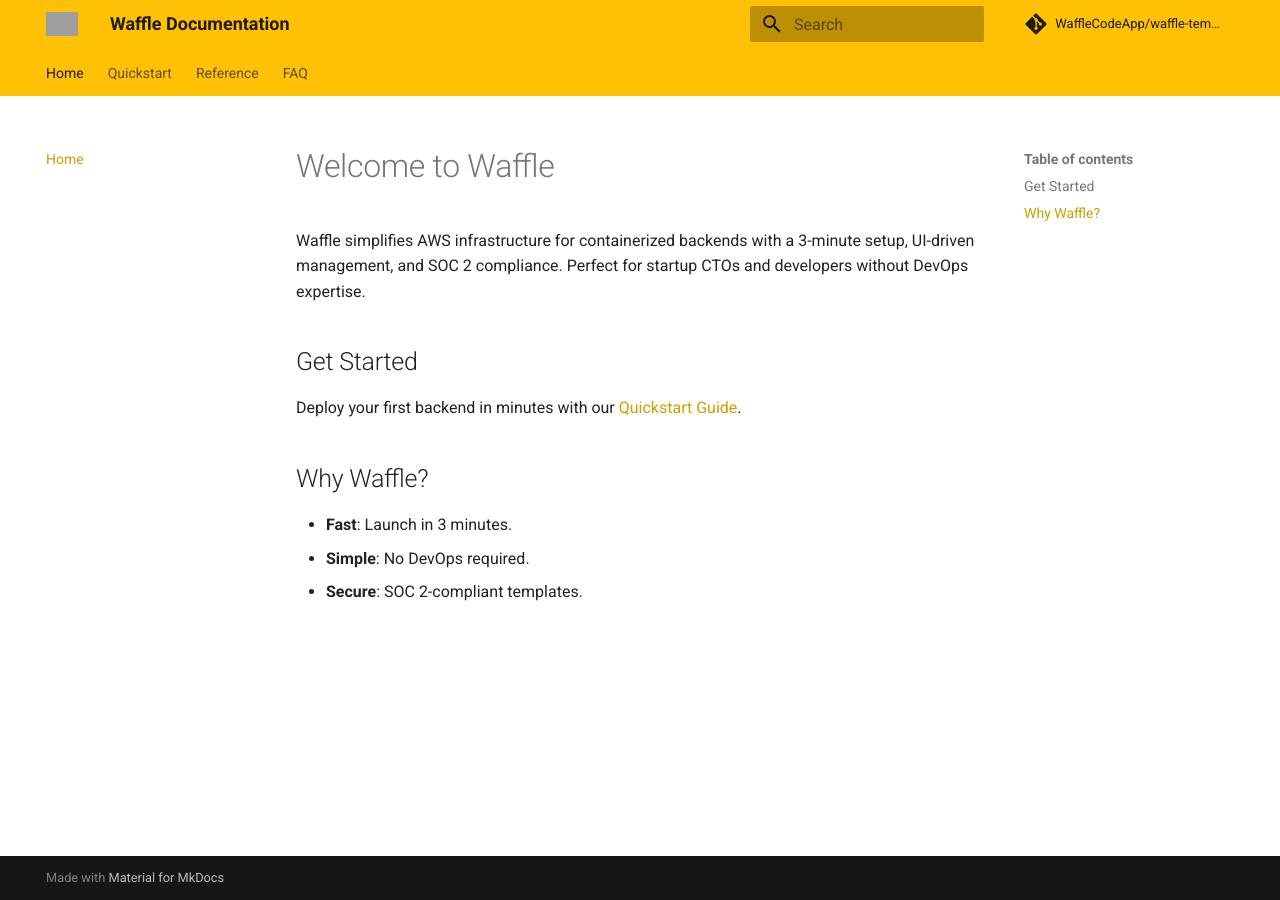
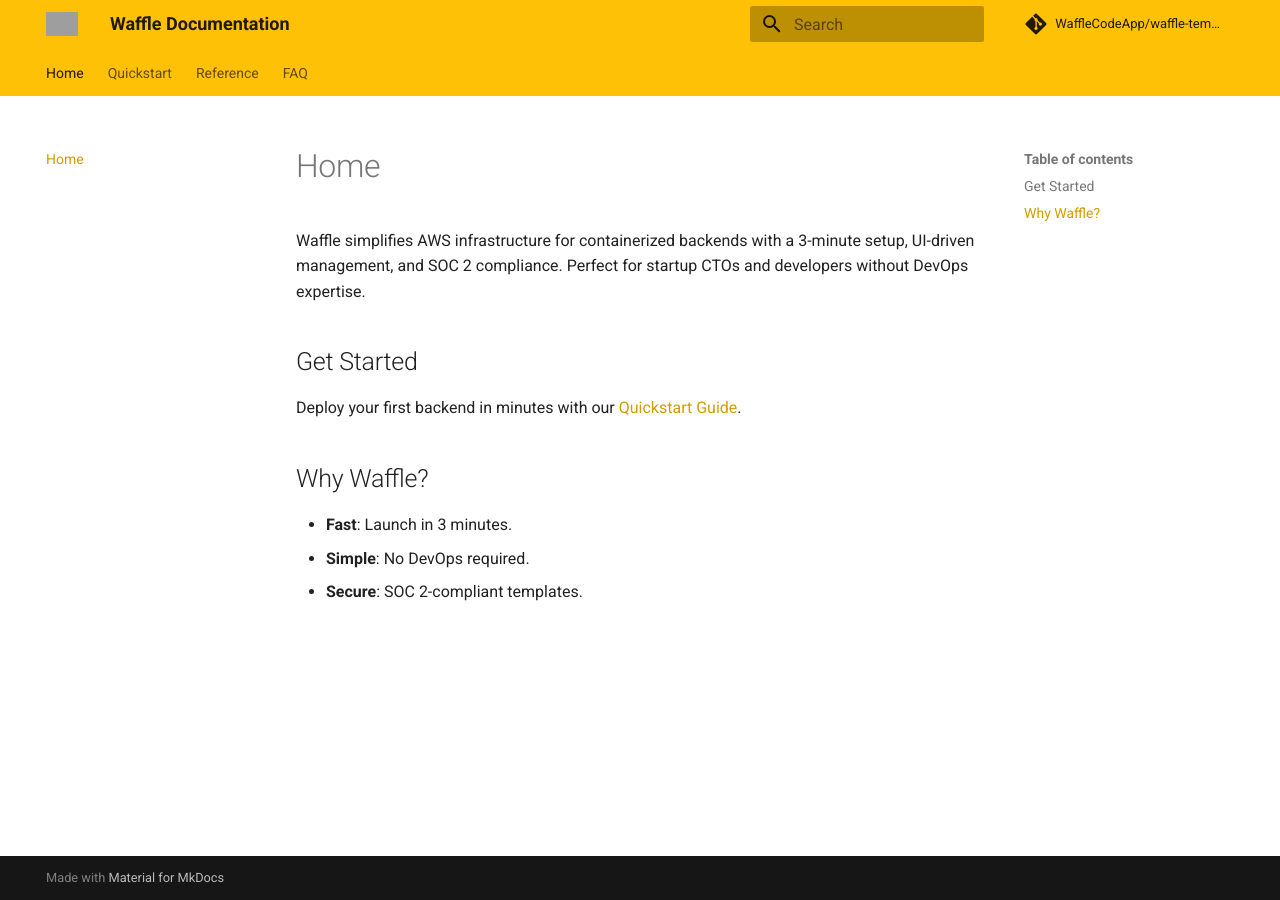
Before and after one commit to RSSnyder13/waffle-docs, an MkDocs documentation site: the page built from docs/index.md, in a window 1280 px wide. Built offline with MkDocs 1.6.1 and Material for MkDocs 9.7.7, drawn with Linux system fonts in a browser that asks for light colours; comment, search, counter and statistics services are not loaded; grey boxes are pictures that could not be loaded.

Commit message:
Update index.md

```diff
--- a/docs/index.md
+++ b/docs/index.md
@@ -1,9 +1,13 @@
-# Welcome to Waffle
+---
+id: index
+title: Welcome to Waffle Documentation
+sidebar_label: Home
+---
 
 Waffle simplifies AWS infrastructure for containerized backends with a 3-minute setup, UI-driven management, and SOC 2 compliance. Perfect for startup CTOs and developers without DevOps expertise.
 
 ## Get Started
-Deploy your first backend in minutes with our [Quickstart Guide](quickstart.md).
+Deploy your first backend in minutes with our [Quickstart Guide](./quickstart).
 
 ## Why Waffle?
 - **Fast**: Launch in 3 minutes.
```
